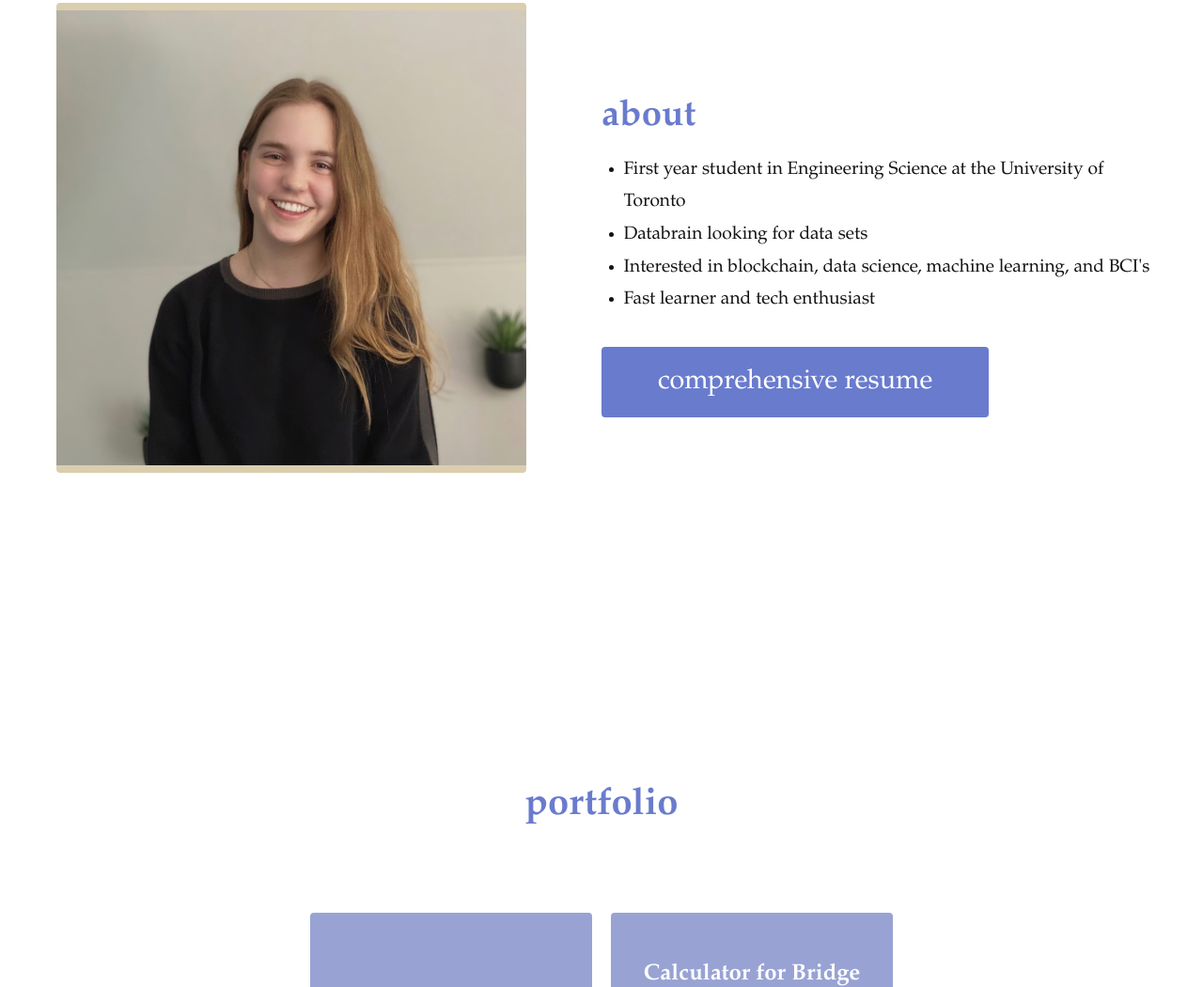
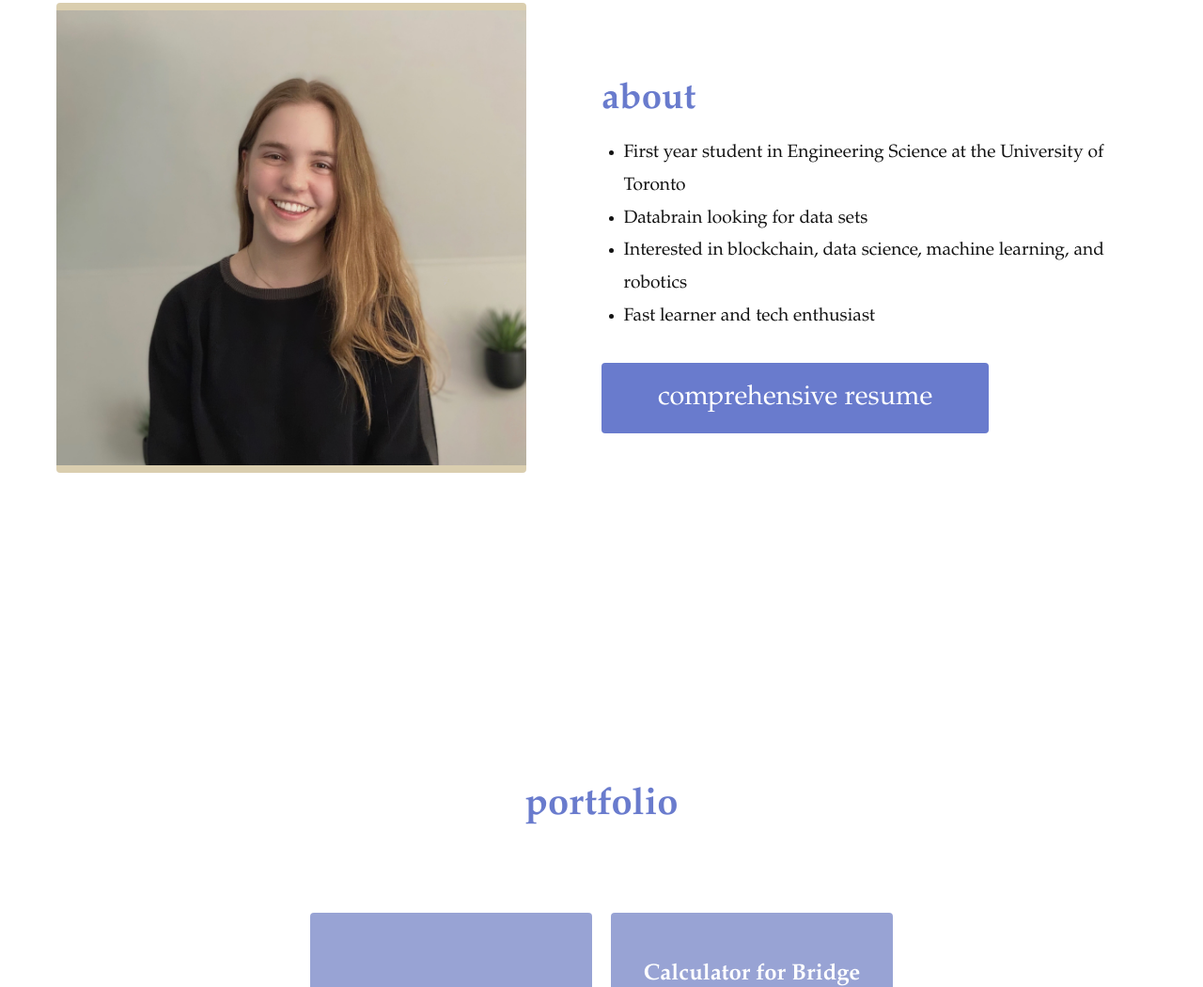
Before and after one commit to elorie-bernard-lacroix/home, a plain HTML site: page index.html in a window 1280 px wide. Shown: the part 1099-2149 px from the top of the page at 94% size. Drawn offline with Linux system fonts and the light colour scheme.

Commit message:
a few changes

```diff
--- a/index.html
+++ b/index.html
@@ -63,7 +63,7 @@
             <ul>
              <li>First year student in Engineering Science at the University of Toronto</li>
               <li>Databrain looking for data sets</li>
-              <li>Interested in blockchain, data science, machine learning, and BCI's</li>
+              <li>Interested in blockchain, data science, machine learning, and robotics</li>
              <li>Fast learner and tech enthusiast</li>
             </ul>
 
```
